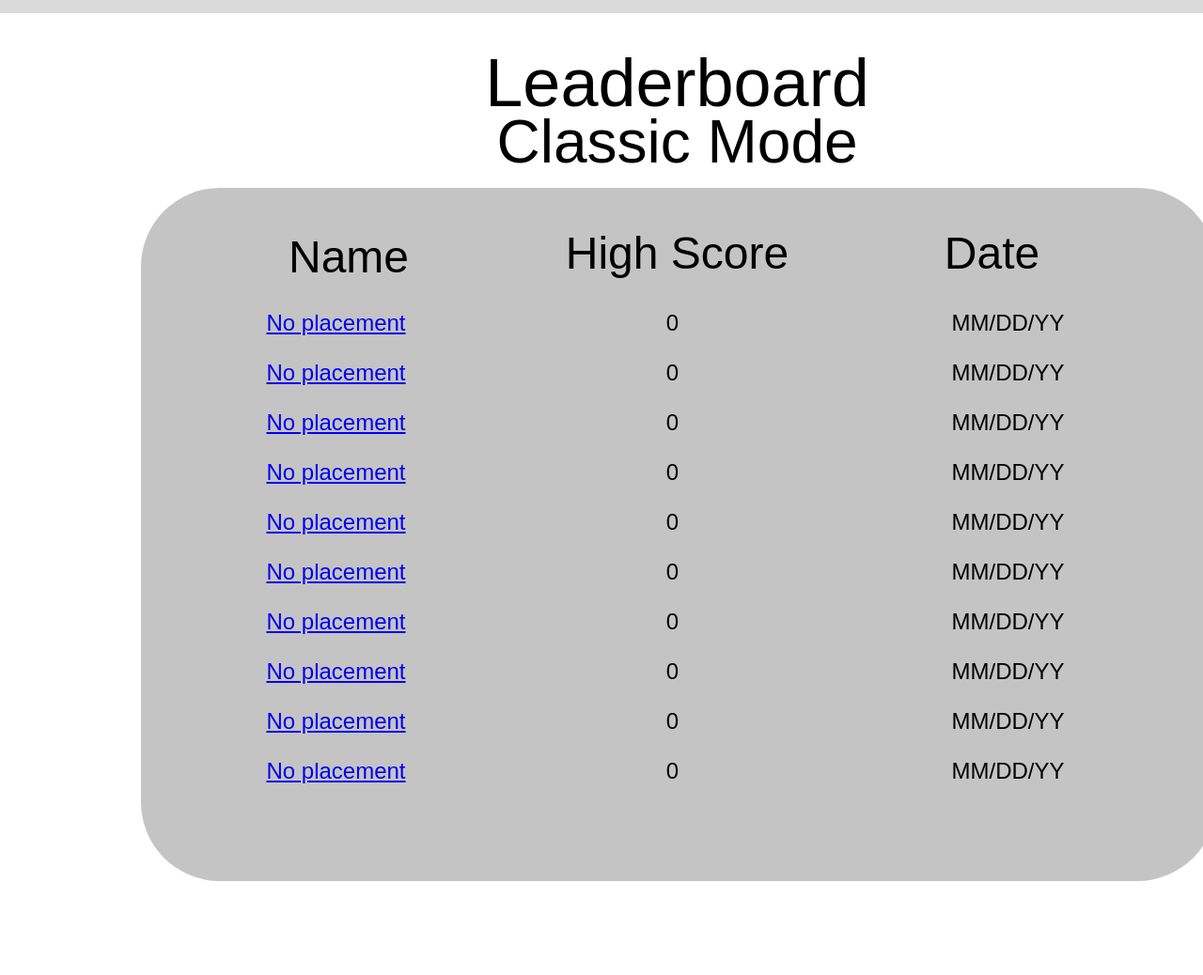
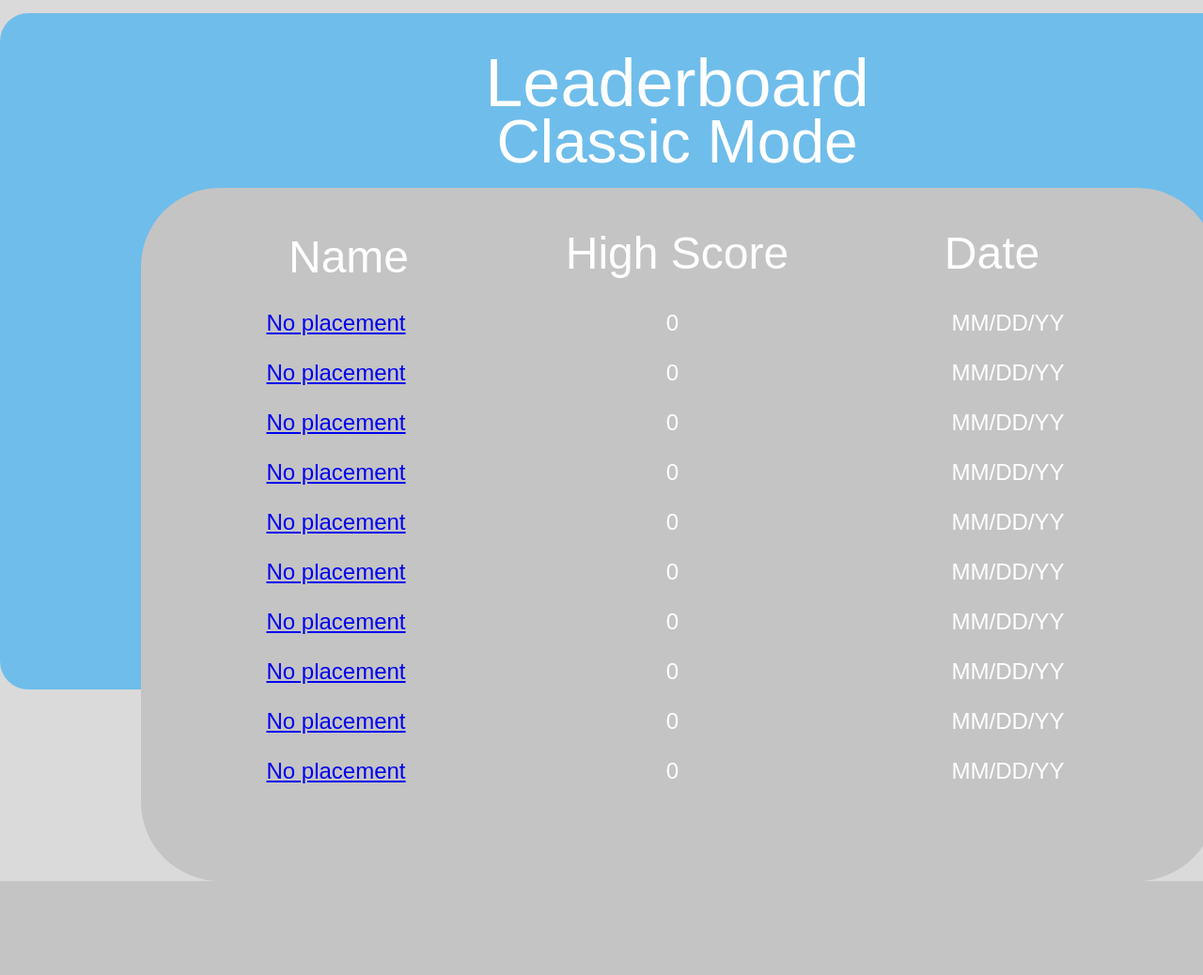
Before and after one commit to gytanzo/MusicalChairs, a Flask app: page /leaderboard.html in a window 1280 px wide; the page is wider, and only the part inside the window is pictured. Shown: the part 48-1086 px from the top of that part at 94% size. After the commit the page ends 986 px from the top of that part, so only its background shows below. Run offline with Flask 2, Linux system fonts and the light colour scheme; the visitor is signed in with stand-in values (Sample User, id 1); data that the repository does not hold is empty.

Commit message:
#63 changed leaderboard to look more like the other pages of site with blue background and white text

```diff
--- a/static/leaderboard.css
+++ b/static/leaderboard.css
@@ -3,14 +3,15 @@
 }
 
 .e1_2 {
-    background-color: rgba(255, 255, 255, 1);
+    background-color: rgba(85, 183, 240, 0.795);
     width: 1440px;
-    height: 1024px;
+    height: 90vh;
     position: absolute;
+	border-radius: 30px;
 }
 
 .e1_3 {
-	color:rgba(0, 0, 0, 1);
+	color:rgb(255, 255, 255);;
 	width:571px;
 	height:168px;
 	position:absolute;
@@ -36,7 +37,7 @@
 }
 
 .e1_27 {
-	color:rgba(0, 0, 0, 1);
+	color:rgb(255, 255, 255);;
 	width:251px;
 	height:38px;
 	position:absolute;
@@ -49,7 +50,7 @@
 }
 
 .e1_28 {
-	color:rgba(0, 0, 0, 1);
+	color:rgb(255, 255, 255);;
 	width:251px;
 	height:38px;
 	position:absolute;
@@ -62,7 +63,7 @@
 }
 
 .e1_29 {
-	color:rgba(0, 0, 0, 1);
+	color:rgb(255, 255, 255);;
 	width:251px;
 	height:38px;
 	position:absolute;
@@ -75,7 +76,7 @@
 }
 
 .e1_30 {
-	color:rgba(0, 0, 0, 1);
+	color:rgb(255, 255, 255);;
 	width:251px;
 	height:38px;
 	position:absolute;
@@ -88,7 +89,7 @@
 }
 
 .e1_31 {
-	color:rgba(0, 0, 0, 1);
+	color:rgb(255, 255, 255);;
 	width:251px;
 	height:38px;
 	position:absolute;
@@ -101,7 +102,7 @@
 }
 
 .e1_32 {
-	color:rgba(0, 0, 0, 1);
+	color:rgb(255, 255, 255);;
 	width:251px;
 	height:38px;
 	position:absolute;
@@ -114,7 +115,7 @@
 }
 
 .e1_33 {
-	color:rgba(0, 0, 0, 1);
+	color:rgb(255, 255, 255);;
 	width:251px;
 	height:38px;
 	position:absolute;
@@ -127,7 +128,7 @@
 }
 
 .e1_34 {
-	color:rgba(0, 0, 0, 1);
+	color:rgb(255, 255, 255);;
 	width:251px;
 	height:38px;
 	position:absolute;
@@ -140,7 +141,7 @@
 }
 
 .e1_35 {
-	color:rgba(0, 0, 0, 1);
+	color:rgb(255, 255, 255);;
 	width:251px;
 	height:38px;
 	position:absolute;
@@ -153,7 +154,7 @@
 }
 
 .e1_36 {
-	color:rgba(0, 0, 0, 1);
+	color:rgb(255, 255, 255);;
 	width:251px;
 	height:38px;
 	position:absolute;
@@ -166,7 +167,7 @@
 }
 
 .e1_37 {
-	color:rgba(0, 0, 0, 1);
+	color:rgb(255, 255, 255);;
 	width:251px;
 	height:38px;
 	position:absolute;
@@ -179,7 +180,7 @@
 }
 
 .e1_38 {
-	color:rgba(0, 0, 0, 1);
+	color:rgb(255, 255, 255);;
 	width:251px;
 	height:38px;
 	position:absolute;
@@ -192,7 +193,7 @@
 }
 
 .e1_39 {
-	color:rgba(0, 0, 0, 1);
+	color:rgb(255, 255, 255);;
 	width:251px;
 	height:38px;
 	position:absolute;
@@ -205,7 +206,7 @@
 }
 
 .e1_40 {
-	color:rgba(0, 0, 0, 1);
+	color:rgb(255, 255, 255);;
 	width:251px;
 	height:38px;
 	position:absolute;
@@ -218,7 +219,7 @@
 }
 
 .e1_41 {
-	color:rgba(0, 0, 0, 1);
+	color:rgb(255, 255, 255);;
 	width:251px;
 	height:38px;
 	position:absolute;
@@ -231,7 +232,7 @@
 }
 
 .e1_42 {
-	color:rgba(0, 0, 0, 1);
+	color:rgb(255, 255, 255);;
 	width:251px;
 	height:38px;
 	position:absolute;
@@ -244,7 +245,7 @@
 }
 
 .e1_43 {
-	color:rgba(0, 0, 0, 1);
+	color:rgb(255, 255, 255);;
 	width:251px;
 	height:38px;
 	position:absolute;
@@ -257,7 +258,7 @@
 }
 
 .e1_44 {
-	color:rgba(0, 0, 0, 1);
+	color:rgb(255, 255, 255);;
 	width:251px;
 	height:38px;
 	position:absolute;
@@ -270,7 +271,7 @@
 }
 
 .e1_45 {
-	color:rgba(0, 0, 0, 1);
+	color:rgb(255, 255, 255);;
 	width:251px;
 	height:38px;
 	position:absolute;
@@ -283,7 +284,7 @@
 }
 
 .e1_46 {
-	color:rgba(0, 0, 0, 1);
+	color:rgb(255, 255, 255);;
 	width:251px;
 	height:38px;
 	position:absolute;
@@ -296,7 +297,7 @@
 }
 
 .e1_18 {
-	color:rgba(0, 0, 0, 1);
+	color:rgb(255, 255, 255);;
 	width:251px;
 	height:38px;
 	position:absolute;
@@ -309,7 +310,7 @@
 }
 
 .e1_22 {
-	color:rgba(0, 0, 0, 1);
+	color:rgb(255, 255, 255);;
 	width:251px;
 	height:38px;
 	position:absolute;
@@ -322,7 +323,7 @@
 }
 
 .e1_23 {
-	color:rgba(0, 0, 0, 1);
+	color:rgb(255, 255, 255);;
 	width:251px;
 	height:38px;
 	position:absolute;
@@ -335,7 +336,7 @@
 }
 
 .e1_24 {
-	color:rgba(0, 0, 0, 1);
+	color:rgb(255, 255, 255);;
 	width:251px;
 	height:38px;
 	position:absolute;
@@ -348,7 +349,7 @@
 }
 
 .e1_25 {
-	color:rgba(0, 0, 0, 1);
+	color:rgb(255, 255, 255);;
 	width:251px;
 	height:38px;
 	position:absolute;
@@ -361,7 +362,7 @@
 }
 
 .e1_26 {
-	color:rgba(0, 0, 0, 1);
+	color:rgb(255, 255, 255);;
 	width:251px;
 	height:38px;
 	position:absolute;
@@ -374,7 +375,7 @@
 }
 
 .e1_19 {
-	color:rgba(0, 0, 0, 1);
+	color:rgb(255, 255, 255);;
 	width:251px;
 	height:38px;
 	position:absolute;
@@ -387,7 +388,7 @@
 }
 
 .e1_20 {
-	color:rgba(0, 0, 0, 1);
+	color:rgb(255, 255, 255);;
 	width:251px;
 	height:38px;
 	position:absolute;
@@ -400,7 +401,7 @@
 }
 
 .e1_21 {
-	color:rgba(0, 0, 0, 1);
+	color:rgb(255, 255, 255);;
 	width:251px;
 	height:38px;
 	position:absolute;
@@ -413,7 +414,7 @@
 }
 
 .e1_11 {
-	color:rgba(0, 0, 0, 1);
+	color:rgb(255, 255, 255);;
 	width:103px;
 	height:48px;
 	position:absolute;
@@ -426,7 +427,7 @@
 }
 
 .e1_10 {
-	color:rgba(0, 0, 0, 1);
+	color:rgb(255, 255, 255);;
 	width:130px;
 	height:48px;
 	position:absolute;
@@ -439,7 +440,7 @@
 }
 
 .e1_9 {
-	color:rgba(0, 0, 0, 1);
+	color:rgb(255, 255, 255);;
 	width:241px;
 	height:48px;
 	position:absolute;
@@ -461,7 +462,7 @@
 }
 
 .1_13 {
-    border: 1px solid rgba(0, 0, 0, 1);
+    border: 1px solid rgb(255, 255, 255);;
 }
 
 .e1_15 {
@@ -474,11 +475,11 @@
 }
 
 .1_15 {
-    border: 1px solid rgba(0, 0, 0, 1);
+    border: 1px solid rgb(255, 255, 255);;
 }
 
 .e1_17 {
-	color:rgba(0, 0, 0, 1);
+	color:rgb(255, 255, 255);
 	width:251px;
 	height:38px;
 	position:absolute;
@@ -491,7 +492,7 @@
 }
 
 .e3_3 {
-	color:rgba(0, 0, 0, 1);
+	color:rgb(255, 255, 255);;
 	width:503px;
 	height:78px;
 	position:absolute;
--- a/templates/endlessleaderboard.html
+++ b/templates/endlessleaderboard.html
@@ -12,7 +12,7 @@
 <div class="main"></div>
 <div class=e1_2>
     <span class="e1_3">Leaderboard</span>
-    <div class="e1_7"></div>
+    <div class="outside_box"></div>
     <span class="e1_27">{{ hs1 }}</span>
     <span class="e1_28">{{ hs10 }}</span>
     <span class="e1_29">{{ hs9 }}</span>
```
